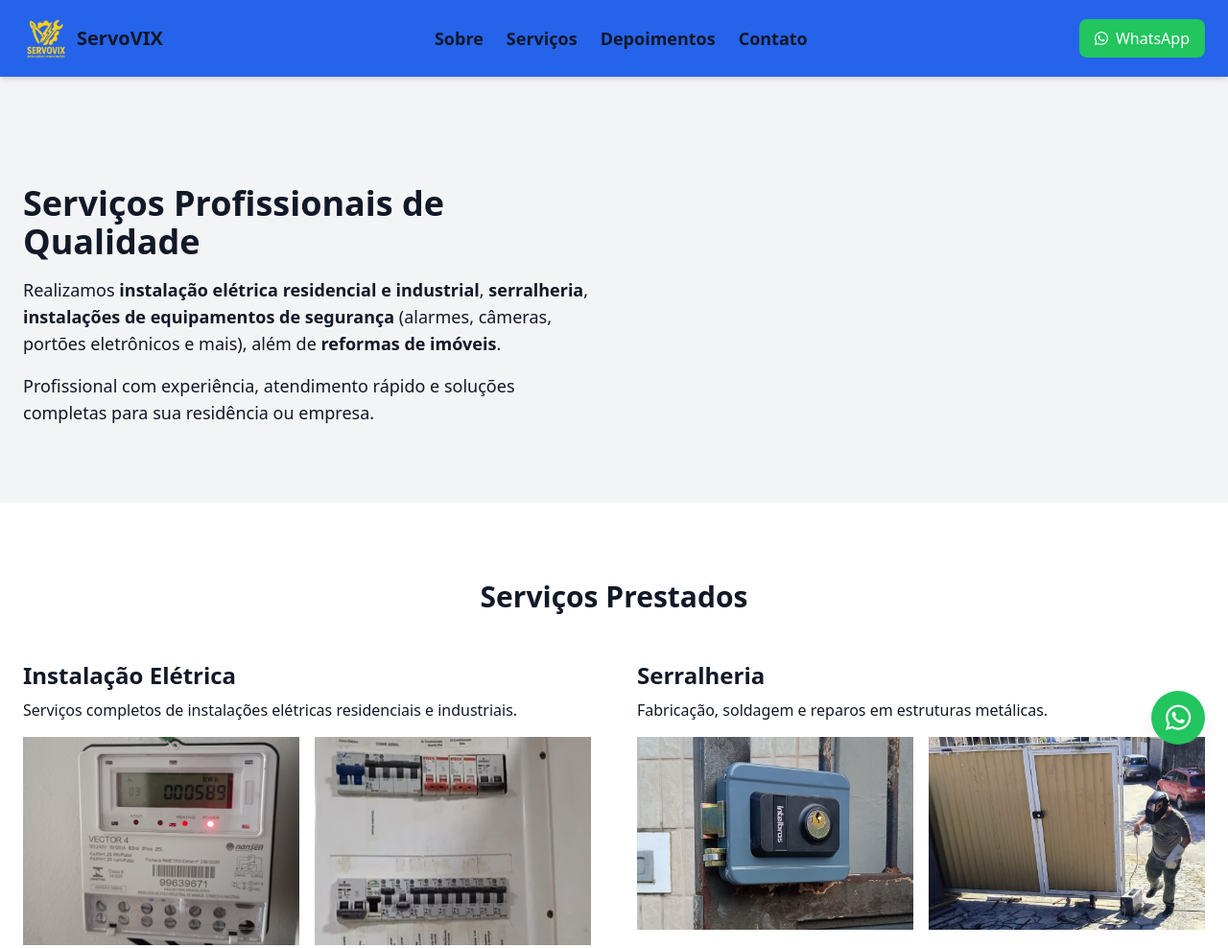
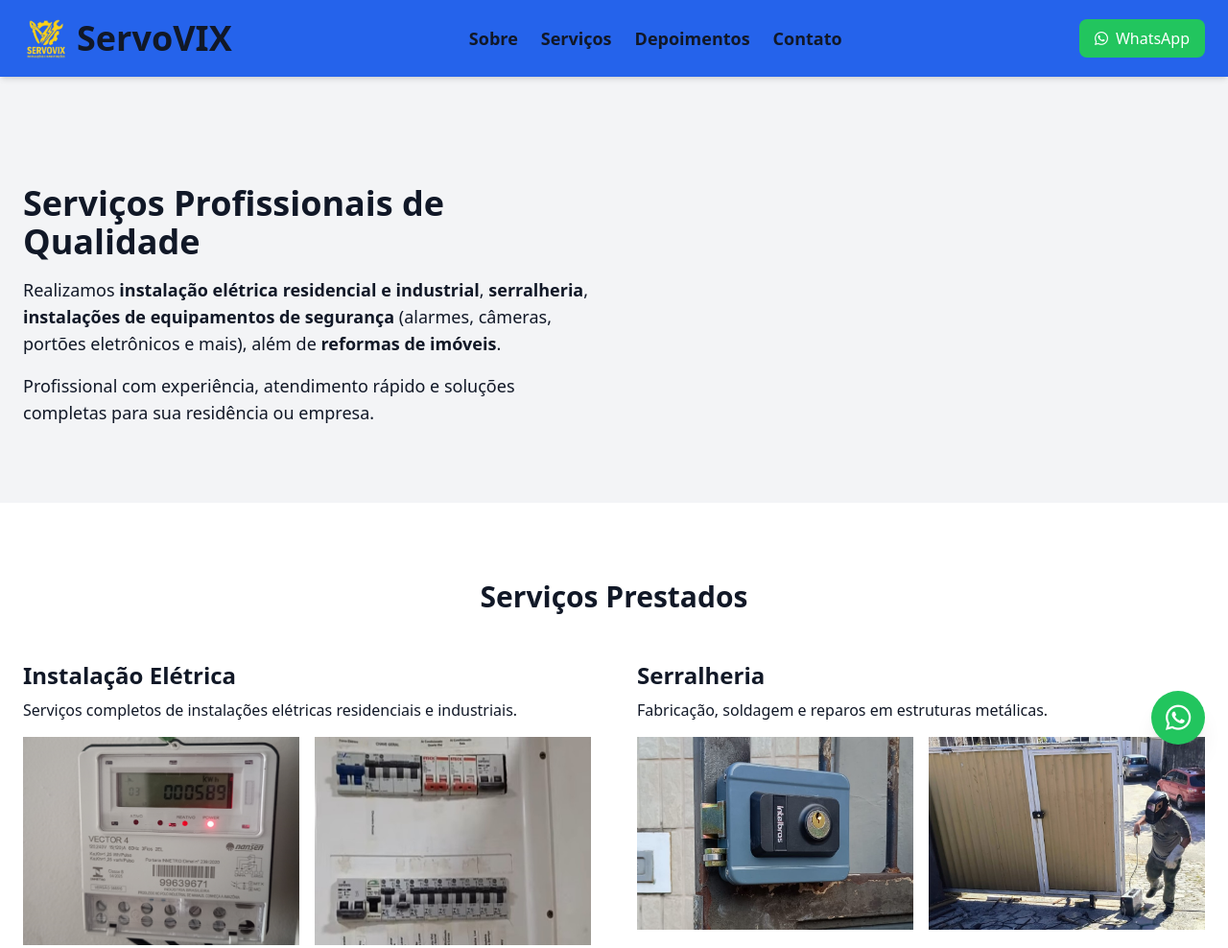
Before and after one commit to servovix/servovix, a plain HTML site: page index.html in a window 1280 px wide. Shown: the top 988 px of the page at 96% size. Drawn offline with nearby package versions, Linux system fonts and the light colour scheme.

Commit message:
servovix

```diff
--- a/index.html
+++ b/index.html
@@ -32,7 +32,7 @@
                 <div class="w-12 h-12">
                     <img src="img2.png" alt="Logo ServoVIX" class="w-13 h-13 object-cover rounded">
                 </div>
-                <span class="text-xl font-bold">ServoVIX</span>
+                <span class="text-4xl font-bold">ServoVIX</span>
             </div>
 
             <!-- MENU DESKTOP -->
```
